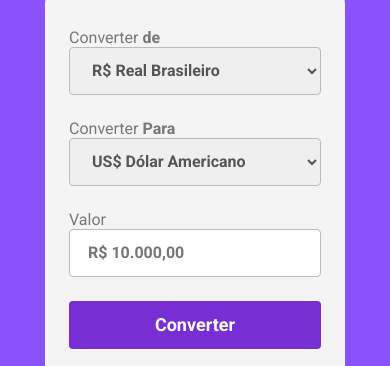
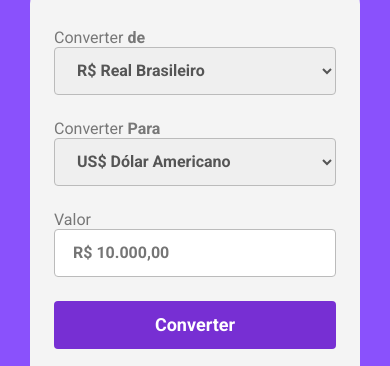
Before and after one commit to willmuniz20/Projeto-Conversor, a plain HTML site: page index.html in a window 390 px wide. Shown: the part 84-450 px from the top of the page. Drawn offline with Linux system fonts and the light colour scheme.

Commit message:
alteração css

```diff
--- a/pratica.css
+++ b/pratica.css
@@ -96,9 +96,9 @@ div{
     text-align: center;
 }
 
-@media screen and (max-width:450px){
+@media screen and (max-width:500px){
 main{
-    width: 300px;
+    width: 330px;
 
 
 }
```
